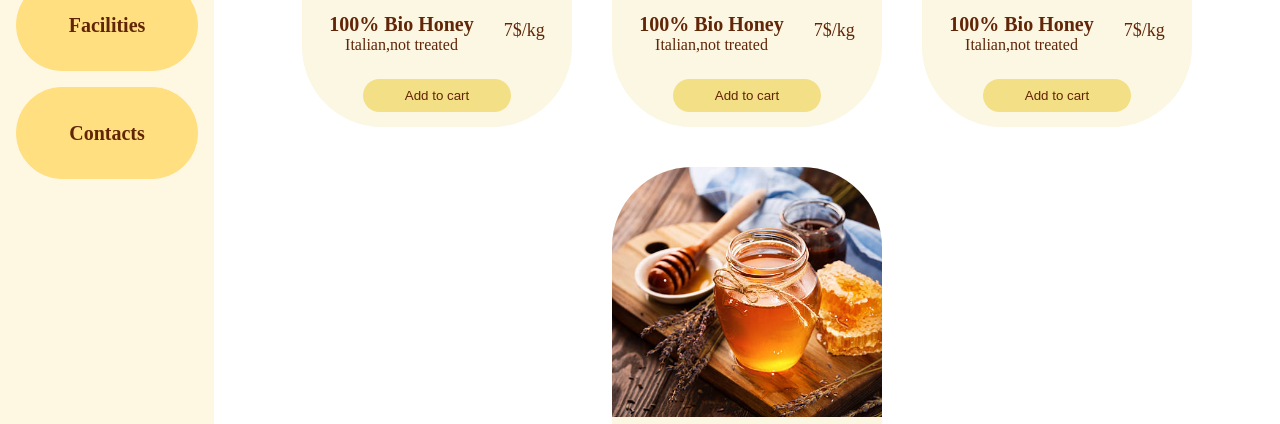
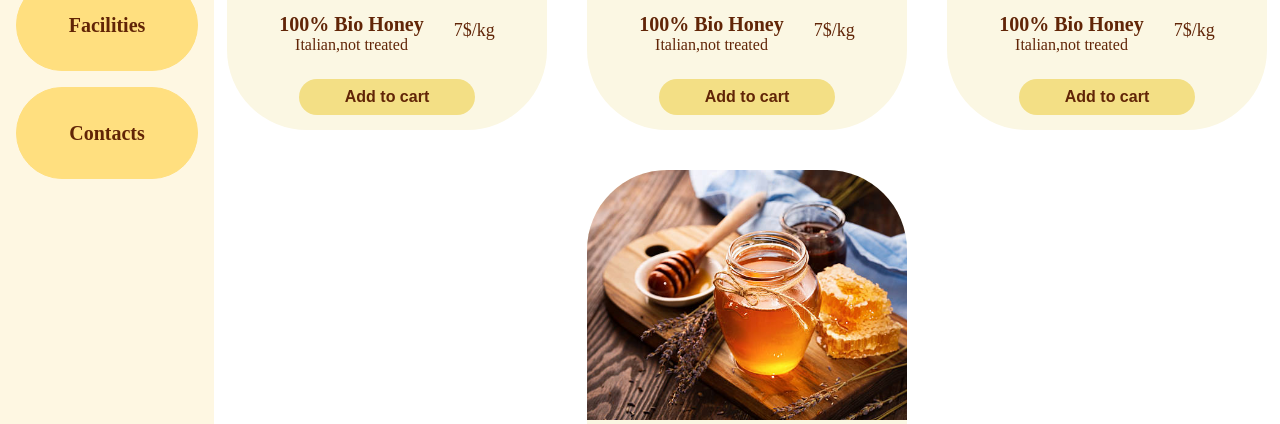
Before and after one commit to KeviN-XVII/S5-L3, a plain HTML site: page index.html in a window 1280 px wide. Shown: the part 353-777 px from the top of the page. Drawn offline with Linux system fonts and the light colour scheme.

Commit message:
desktop css

```diff
--- a/Css/stylecard.css
+++ b/Css/stylecard.css
@@ -10,7 +10,8 @@
   display: flex;
   flex-direction: column;
   align-items: center;
-  width: 270px;
+  width: 320px;
+  /* width: 270px; dimensione non desktop   */
   border-radius: 80px;
   background-color: #fbf7e3;
   overflow: hidden;
@@ -56,6 +57,8 @@
   background-color: #f3df85;
   border: none;
   color: #612507;
+  font-weight: bold;
+  font-size: 16px;
   width: 55%;
   padding: 9px;
   border-radius: 20px;
```
